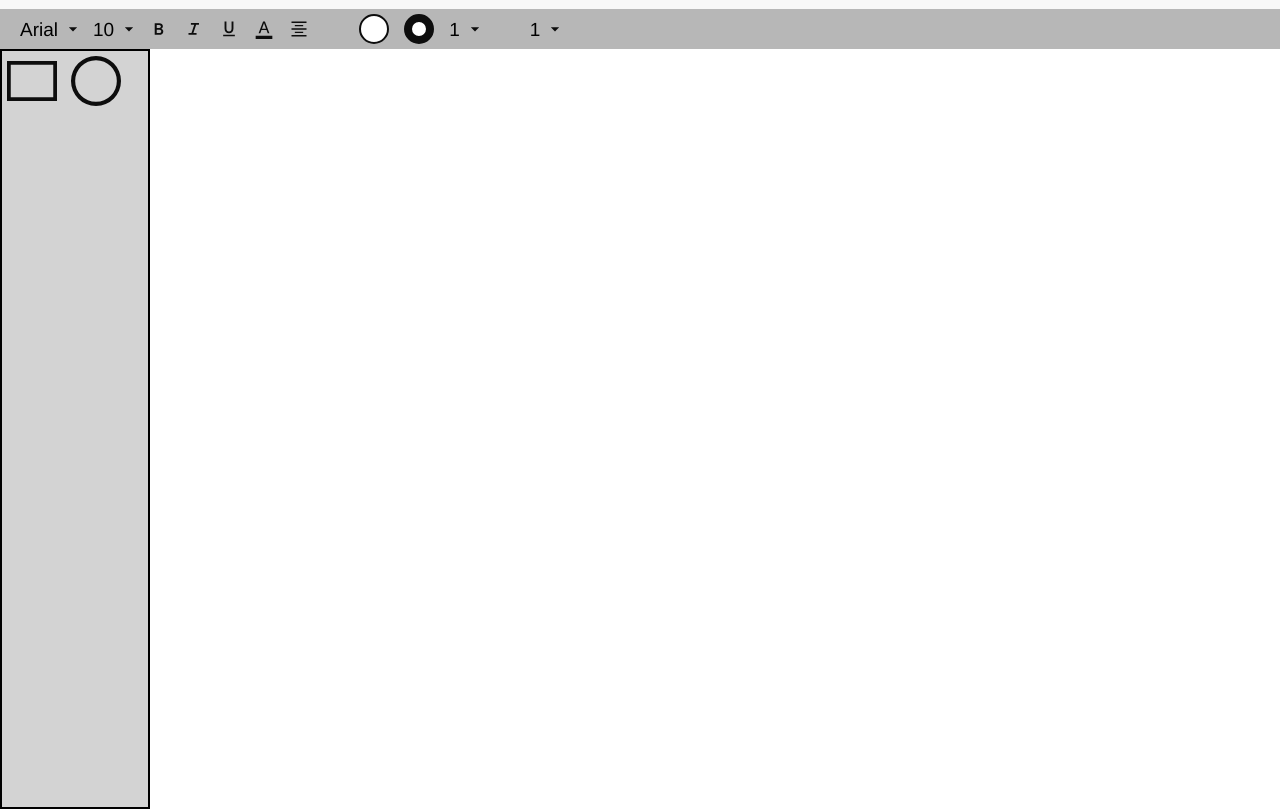
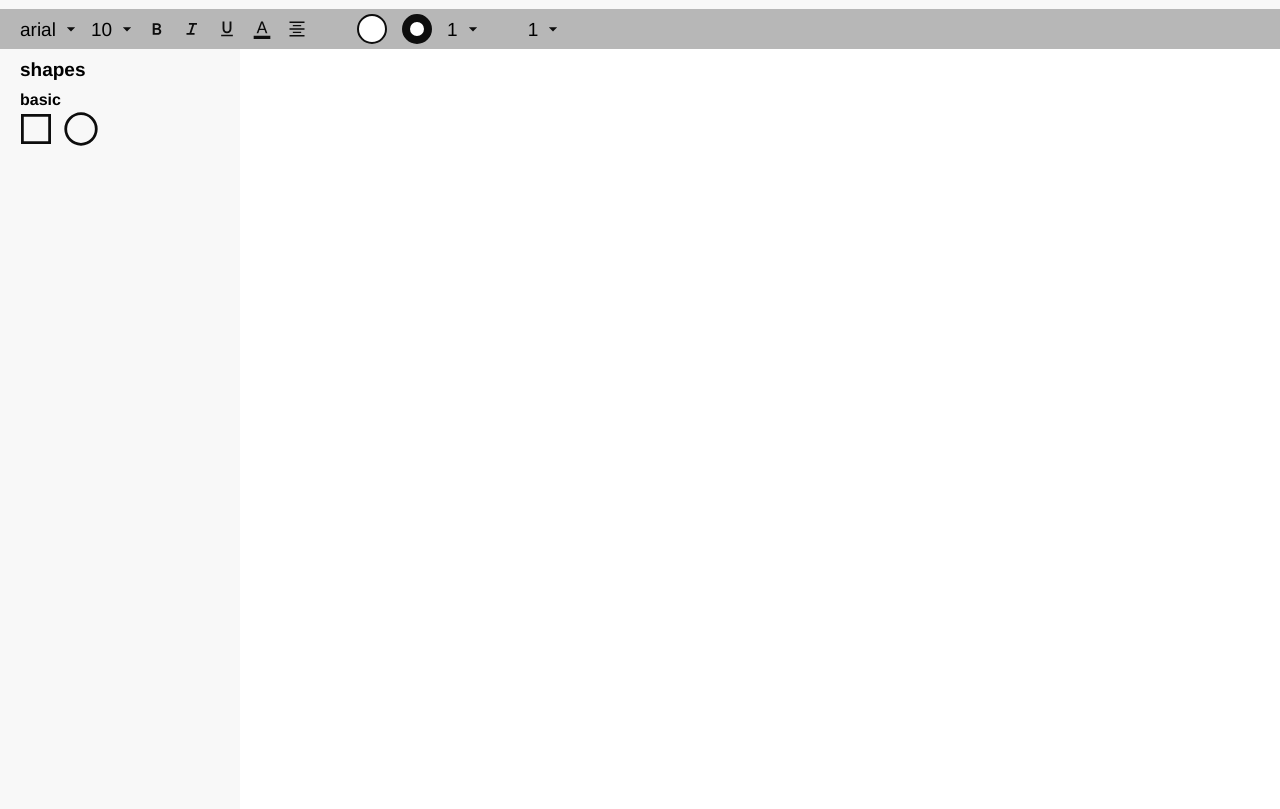
Before and after one commit to bshea2k/diagram-editor, a website built with Vite: page index.html in a window 1280 px wide. Shown: the part 71-880 px from the top of the page. Built offline with nearby package versions, Linux system fonts and the light colour scheme.

Commit message:
Add HTML and styling for shape creation menu

```diff
--- a/index.html
+++ b/index.html
@@ -25,9 +25,9 @@
     <div class="toolbar">
         <div class="toolbar__subsection">
             <select name="font" id="toolbar__dropdown##font" class="toolbar__dropdown">
-                <option class="toolbar__dropdown-option" value="Arial">Arial</option>
-                <option class="toolbar__dropdown-option" value="Times New Roman">Times New Roman</option>
-                <option class="toolbar__dropdown-option" value="Courier New">Courier New</option>
+                <option class="toolbar__dropdown-option" value="Arial">arial</option>
+                <option class="toolbar__dropdown-option" value="Times New Roman">times new roman</option>
+                <option class="toolbar__dropdown-option" value="Courier New">courier new</option>
             </select>
             <select name="font-size" id="toolbar__dropdown##font-size" class="toolbar__dropdown">
                 <option class="toolbar__dropdown-option" value="10">10</option>
@@ -60,8 +60,14 @@
 
     <div class="middle">
         <div class="shape-creation-menu">
-            <img id="create__rect" class="shape-creation-menu__shape-icon" src="./src/assets/rectangle--black.svg" alt="Black rectangle outline">
-            <img id="create__circ" class="shape-creation-menu__shape-icon" src="./src/assets/circle--black.svg" alt="Black circle outline">
+            <h1 class="shape-creation-menu__title">shapes</h1>
+            <div class="shape-creation-menu__shape-group">
+                <h2 class="shape-creation-menu__shape-group-title">basic</h2>
+                <div class="shape-creation-menu__shape-group-shapes">
+                    <img src="./src/assets/square--black.svg" alt="Square with a black outline" class="shape-creation-menu__shape-icon" id="create__square">
+                    <img src="./src/assets/circle--black.svg" alt="Circle with a black outline" class="shape-creation-menu__shape-icon" id="create__circle">
+                </div>
+            </div>
         </div>
         <canvas id="workspace" width="600" height="400"></canvas>
     </div>
--- a/src/scripts/shapeCreationController.ts
+++ b/src/scripts/shapeCreationController.ts
@@ -14,7 +14,7 @@ export class ShapeCreationController {
         this.canvasController = canvasController;
         this.diagram = diagram;
 
-        document.querySelector("#create__rect")?.addEventListener("click", () => {
+        document.querySelector("#create__square")?.addEventListener("click", () => {
             // to be in center, canvas.width / 2 - (shape.width / 2)
             const rect = new Rectangle(this.canvas.width / 2 - this.canvasController.canvasXOffset, this.canvas.height / 2 - this.canvasController.canvasYOffset);
             rect.x -= rect.width / 2;
@@ -25,7 +25,7 @@ export class ShapeCreationController {
             this.canvasController.setState(new ShapeSelectedState(this.canvasController, rect));
         })
 
-        document.querySelector("#create__circ")?.addEventListener("click", () => {
+        document.querySelector("#create__circle")?.addEventListener("click", () => {
             const circ = new Circle(this.canvas.width / 2 - this.canvasController.canvasXOffset, this.canvas.height / 2 - this.canvasController.canvasYOffset);
             circ.x -= circ.width / 2;
             circ.y -= circ.height / 2;
--- a/src/styles/style.css
+++ b/src/styles/style.css
@@ -183,14 +183,39 @@ canvas {
     flex-direction: row;
 }
 
+/* ----- SHAPE CREATION MENU ----- */
+
 .shape-creation-menu {
-    background-color: lightgray;
-    border: 2px solid black;
-    min-width: 150px;
+    display: flex;
+    flex-direction: column;
+    padding: 10px 20px;
+    min-width: 240px;
+    background-color: var(--gray1);
+}
+
+.shape-creation-menu__title {
+    margin-bottom: 10px;
+    font-size: 19px;
+}
+
+.shape-creation-menu__shape-group {
+    display: flex;
+    flex-direction: column;
+}
+
+.shape-creation-menu__shape-group-title {
+    font-size: 16px;
+}
+
+.shape-creation-menu__shape-group-shapes {
+    display: flex;
+    flex-direction: row;
+    gap: 5px;
+    margin-left: -4px;
 }
 
 .shape-creation-menu__shape-icon {
-    width: 60px;
+    width: 40px;
 }
 
 .shape-creation-menu__shape-icon:hover {
```
